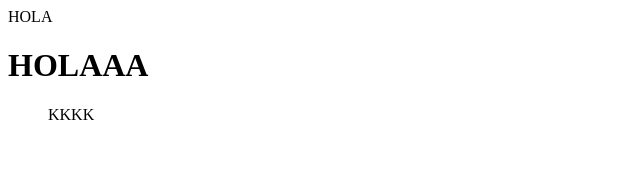
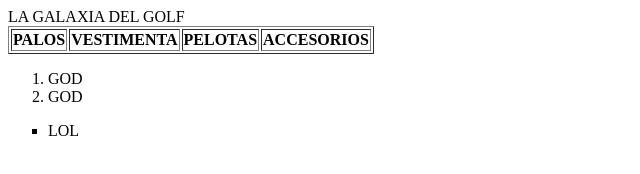
Before and after one commit to soalba/programacion-web, a plain HTML site: page index.html in a window 1280 px wide. Shown: the whole page, without its empty margins (0-640 px from the left). Drawn offline with Linux system fonts and the light colour scheme.

Commit message:
Update index.html

```diff
--- a/index.html
+++ b/index.html
@@ -1,18 +1,32 @@
 <!DOCTYPE html>
 <html lang="en">
-<head>
-    <meta charset="UTF-8">
-    <meta name="viewport" content="width=device-width, initial-scale=1.0"
-    <title> HOLA </title>
-</head>
-<body>
-    <h1>HOLAAA</h1>
-    <ol> KKKK
+    <head>
+    <meta charset="UTF-8" />
+    <meta name="viewport" content="width=device-width, initial-scale=1.0" />
+    <title>GOLF GOD</title>
+  </head>
+  <body>
+    <header> LA GALAXIA DEL GOLF</header>
+    <main>
+    <table border="1">
+      <tr>
+        <th>PALOS</th>
+        <th>VESTIMENTA</th>
+        <th>PELOTAS</th>
+        <th>ACCESORIOS</th>
+
+    </table>
 
 
+      <ol start="1" type="1">
+      <li>GOD</li>
+      <li>GOD</li>
+      </ol>
+      <ul type="square">
+      <li>LOL</li>
+      </ul>
 
-
-
-    </ol>
-</body>
+    </main>
+    <footer></footer>
+  </body>
 </html>
```
